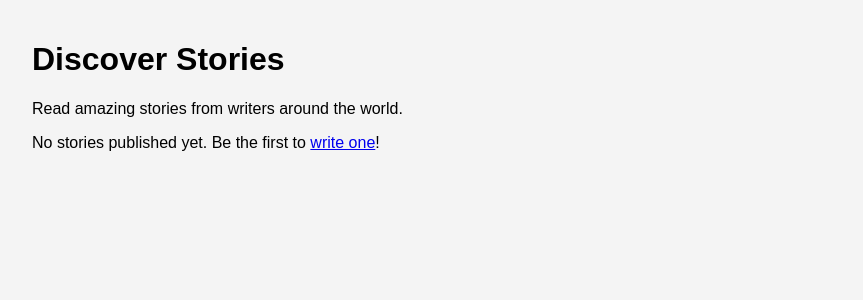
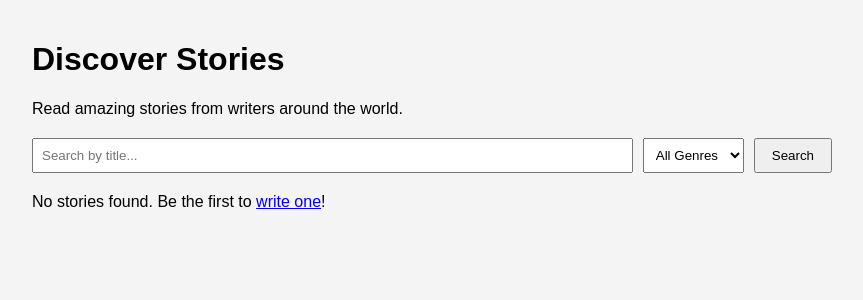
Before and after one commit to monisha1213/inkverse, a Flask app: page / in a window 1280 px wide. Shown: the part 48-348 px from the top of the page, without its empty margins (208-1071 px from the left). Run offline with Flask 3, Linux system fonts and the light colour scheme; data that the repository does not hold is empty.

Commit message:
Add search and genre filter to home page

```diff
--- a/app.py
+++ b/app.py
@@ -41,8 +41,28 @@ def login_required(f):
 
 @app.route('/')
 def home():
-    stories = Story.query.filter_by(status='published').order_by(Story.created_at.desc()).all()
-    return render_template('home.html', stories=stories)
+    search_query = request.args.get('q', '').strip()
+    genre_filter = request.args.get('genre', '').strip()
+
+    query = Story.query.filter_by(status='published')
+
+    if search_query:
+        query = query.filter(Story.title.ilike(f'%{search_query}%'))
+
+    if genre_filter:
+        query = query.filter_by(genre=genre_filter)
+
+    stories = query.order_by(Story.created_at.desc()).all()
+
+    genres = ['Fantasy', 'Romance', 'Mystery', 'Sci-Fi', 'Horror', 'Adventure', 'Other']
+
+    return render_template(
+        'home.html',
+        stories=stories,
+        genres=genres,
+        search_query=search_query,
+        genre_filter=genre_filter
+    )
 
 
 @app.route('/register', methods=['GET', 'POST'])
@@ -324,6 +344,45 @@ def add_comment(chapter_id):
     return redirect(url_for('read_chapter', story_id=chapter.story_id, chapter_number=chapter.chapter_number))
 
 
+@app.route('/profile/<username>')
+def profile(username):
+    user = User.query.filter_by(username=username).first_or_404()
+
+    published_stories = Story.query.filter_by(author_id=user.id, status='published').order_by(Story.created_at.desc()).all()
+
+    is_following = False
+    if 'user_id' in session and session['user_id'] != user.id:
+        is_following = Follow.query.filter_by(follower_id=session['user_id'], following_id=user.id).first() is not None
+
+    return render_template(
+        'profile.html',
+        profile_user=user,
+        stories=published_stories,
+        is_following=is_following
+    )
+
+
+@app.route('/profile/<username>/follow', methods=['POST'])
+@login_required
+def toggle_follow(username):
+    user_to_follow = User.query.filter_by(username=username).first_or_404()
+
+    if user_to_follow.id == session['user_id']:
+        return redirect(url_for('profile', username=username))
+
+    existing_follow = Follow.query.filter_by(follower_id=session['user_id'], following_id=user_to_follow.id).first()
+
+    if existing_follow:
+        db.session.delete(existing_follow)
+    else:
+        new_follow = Follow(follower_id=session['user_id'], following_id=user_to_follow.id)
+        db.session.add(new_follow)
+
+    db.session.commit()
+
+    return redirect(url_for('profile', username=username))
+
+
 if __name__ == '__main__':
     with app.app_context():
         db.create_all()
--- a/static/css/styles.css
+++ b/static/css/styles.css
@@ -147,3 +147,24 @@ textarea {
     padding: 20px;
     border-radius: 8px;
 }
+.search-form {
+    display: flex;
+    gap: 10px;
+    align-items: center;
+    margin: 20px 0;
+    flex-wrap: wrap;
+}
+
+.search-form input[type="text"] {
+    padding: 8px;
+    flex: 1;
+    min-width: 200px;
+}
+
+.search-form select {
+    padding: 8px;
+}
+
+.search-form button {
+    padding: 8px 16px;
+}
--- a/templates/home.html
+++ b/templates/home.html
@@ -5,6 +5,23 @@
 {% block content %}
     <h1>Discover Stories</h1>
     <p>Read amazing stories from writers around the world.</p>
+
+    <form method="GET" action="{{ url_for('home') }}" class="search-form">
+        <input type="text" name="q" placeholder="Search by title..." value="{{ search_query }}">
+
+        <select name="genre">
+            <option value="">All Genres</option>
+            {% for g in genres %}
+                <option value="{{ g }}" {% if genre_filter == g %}selected{% endif %}>{{ g }}</option>
+            {% endfor %}
+        </select>
+
+        <button type="submit">Search</button>
+
+        {% if search_query or genre_filter %}
+            <a href="{{ url_for('home') }}">Clear</a>
+        {% endif %}
+    </form>
 
     {% if stories %}
         <div class="story-grid">
@@ -22,6 +39,6 @@
             {% endfor %}
         </div>
     {% else %}
-        <p>No stories published yet. Be the first to <a href="{{ url_for('register') }}">write one</a>!</p>
+        <p>No stories found. {% if search_query or genre_filter %}Try a different search or <a href="{{ url_for('home') }}">clear filters</a>.{% else %}Be the first to <a href="{{ url_for('register') }}">write one</a>!{% endif %}</p>
     {% endif %}
 {% endblock %}
```
